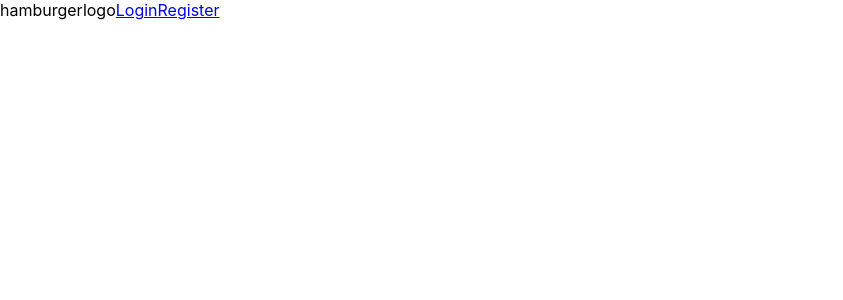
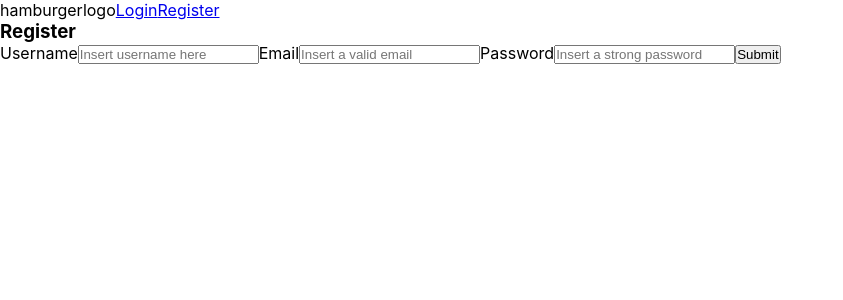
Before and after one commit to FGuerreir0/E-Commerce-Example, a React (Create React App) app in the folder client/: page /authentication/register in a window 1280 px wide. Shown: the top 300 px of the page, without its empty margins (0-843 px from the left). Built offline with nearby package versions, Linux system fonts and the light colour scheme.

Commit message:
register form, problems on send data to db

```diff
--- a/client/src/App.jsx
+++ b/client/src/App.jsx
@@ -46,8 +46,16 @@ class App extends Component {
           <Navbar user={this.state.user} />
 
           <Switch>
-            <Route exact path='/register' render={(props) => <RegisterView {...props} />} />
-            <Route exact path='/login' render={(props) => <LoginView {...props} />} />
+            <Route
+              exact
+              path='/authentication/register'
+              render={(props) => <RegisterView {...props} />}
+            />
+            <Route
+              exact
+              path='/authentication/login'
+              render={(props) => <LoginView {...props} />}
+            />
           </Switch>
         </BrowserRouter>
       </div>
--- a/client/src/Components/Navbar/index.jsx
+++ b/client/src/Components/Navbar/index.jsx
@@ -14,8 +14,8 @@ function Navbar(props) {
         </>
       )) || (
         <>
-          <Link to='/login'>Login</Link>
-          <Link to='/register'>Register</Link>
+          <Link to='/authentication/login'>Login</Link>
+          <Link to='/authentication/register'>Register</Link>
         </>
       )}
     </nav>
--- a/client/src/Services/authentication.jsx
+++ b/client/src/Services/authentication.jsx
@@ -17,6 +17,7 @@ const login = (body) => {
 };
 
 const register = (body) => {
+  console.log('Estou no service', body);
   return baseAuthenticationService
     .post('/register', body)
 
--- a/client/src/Views/RegisterView/index.jsx
+++ b/client/src/Views/RegisterView/index.jsx
@@ -1,11 +1,77 @@
-import React from 'react';
+import React, { Component } from 'react';
+import { register } from './../../Services/authentication';
 
-function Register() {
-  return (
-    <div>
-      <p>Register</p>
-    </div>
-  );
+class Register extends Component {
+  constructor(props) {
+    super(props);
+    this.state = {
+      username: '',
+      password: '',
+      email: ''
+    };
+  }
+  submithandler = (event) => {
+    event.preventDefault();
+    const { username, email, password } = this.state;
+    console.log(username, email, password);
+
+    register({ username, email, password })
+      .then((user) => {
+        this.props.updateUser(user);
+        this.props.history.push('/');
+      })
+      .catch((error) => {
+        console.log(error);
+      });
+  };
+
+  handleInputChange = ({ target: { name, value } }) => {
+    this.setState({
+      [name]: value
+    });
+    console.log(this.state.username);
+  };
+
+  render() {
+    return (
+      <div>
+        <h3>Register</h3>
+        <form onSubmit={this.submithandler}>
+          <label htmlFor='username'>Username</label>
+          <input
+            id='username'
+            name='username'
+            type='text'
+            onChange={this.handleInputChange}
+            placeholder='Insert username here'
+            value={this.state.username}
+            required
+          />
+          <label htmlFor='email'>Email</label>
+          <input
+            id='email'
+            name='email'
+            type='email'
+            onChange={this.handleInputChange}
+            placeholder='Insert a valid email'
+            value={this.state.email}
+            required
+          />
+          <label htmlFor='password'>Password</label>
+          <input
+            id='password'
+            name='password'
+            type='password'
+            onChange={this.handleInputChange}
+            placeholder='Insert a strong password'
+            value={this.state.password}
+            required
+          />
+          <button>Submit</button>
+        </form>
+      </div>
+    );
+  }
 }
 
 export default Register;
```
Also changed, not shown: 2 other files (tests, documents, lock files or other folders).
